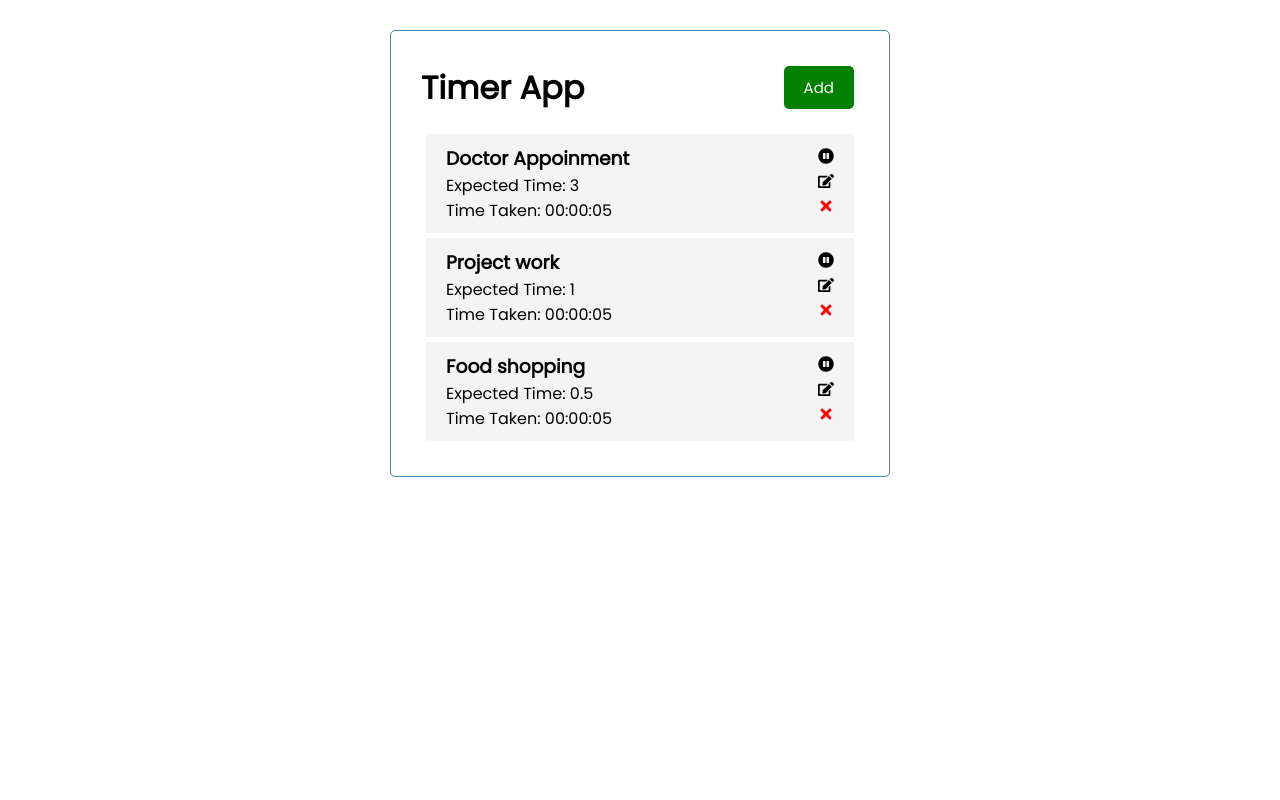
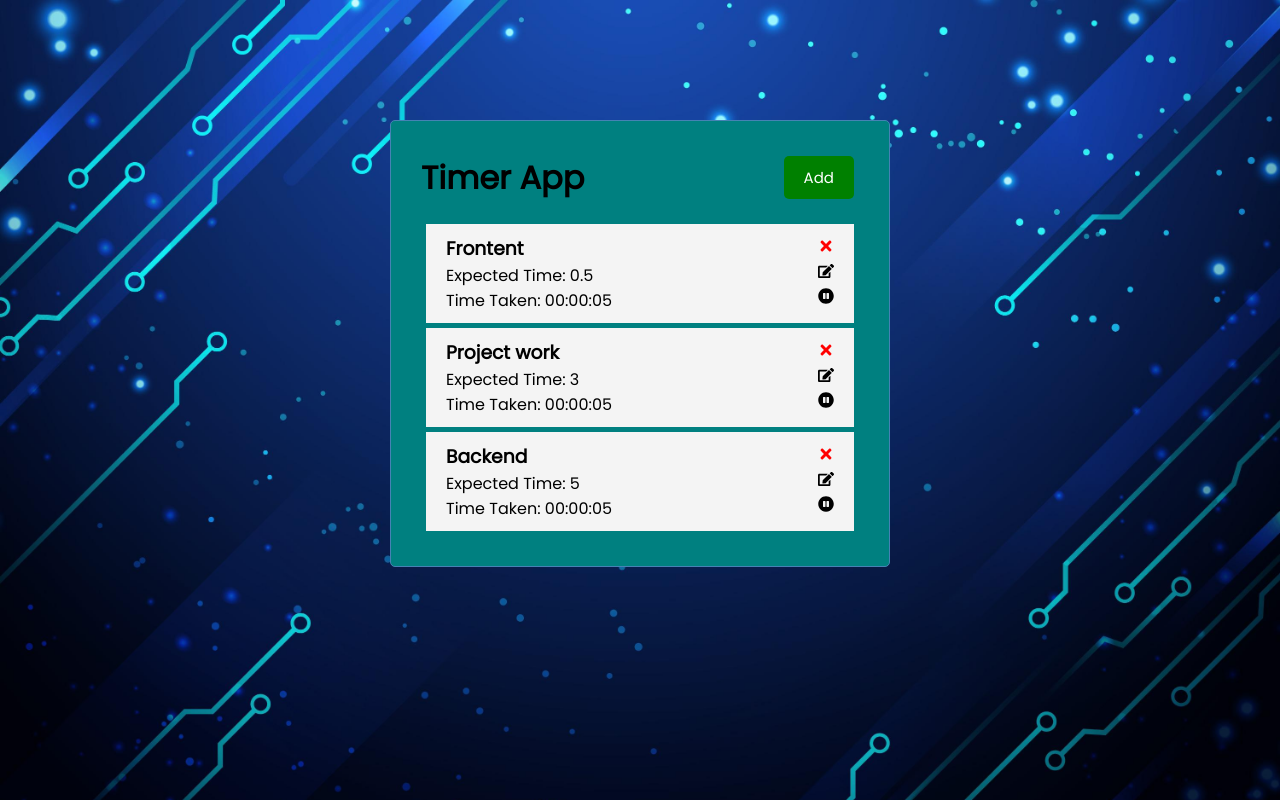
Before and after one commit to indar12/Timer, a React (Create React App) app: page / in a window 1280 px wide. Built offline with nearby package versions, Linux system fonts and the light colour scheme.

Commit message:
set bg and toggle play and pause btn

```diff
--- a/public/index.html
+++ b/public/index.html
@@ -28,7 +28,8 @@
   </head>
   <body>
     <noscript>You need to enable JavaScript to run this app.</noscript>
-    <div id="root"></div>
+    <div id="root">
+    </div>
     <!--
       This HTML file is a template.
       If you open it directly in the browser, you will see an empty page.
--- a/src/components/AddTask.js
+++ b/src/components/AddTask.js
@@ -10,6 +10,8 @@ const AddTask = ({ onAdd, editTaskId, editTaskFunc }) => {
       return;
     }
     if (editTaskId != null) {
+      setTaskName("");
+      setExpectedTime("");
       return editTaskFunc({ taskName, expectedTime });
     }
     onAdd({ taskName, expectedTime });
--- a/src/components/TaskItem.js
+++ b/src/components/TaskItem.js
@@ -1,5 +1,5 @@
 import React, { useEffect, useRef, useState } from "react";
-import { FaTimes, FaEdit, FaPauseCircle } from "react-icons/fa";
+import { FaTimes, FaEdit, FaPauseCircle, FaPlay } from "react-icons/fa";
 import StartTimer from "./StartTimer";
 
 const TaskItem = ({ task, onDelete, editFunc }) => {
@@ -40,22 +40,21 @@ const TaskItem = ({ task, onDelete, editFunc }) => {
       </div>
       <div className="taskIcons">
         <div>
+          <FaTimes
+            onClick={() => onDelete(task.id)}
+            style={{ color: "red", cursor: "pointer" }}
+          />
+          <div onClick={() => editFunc(task.id)}>
+            <FaEdit />
+          </div>
           <div
             onClick={() => {
               console.log("passTime", passTime);
               setPassTime(!passTime);
             }}
           >
-            <FaPauseCircle />{" "}
+            {passTime?<FaPlay/>:<FaPauseCircle />}
           </div>
-          <div onClick={() => editFunc(task.id)}>
-            <FaEdit />{" "}
-          </div>
-
-          <FaTimes
-            onClick={() => onDelete(task.id)}
-            style={{ color: "red", cursor: "pointer" }}
-          />
         </div>
       </div>
     </div>
--- a/src/components/Timer.js
+++ b/src/components/Timer.js
@@ -9,18 +9,18 @@ const Timer = () => {
   const [tasks, setTasks] = useState([
     {
       id: 1,
-      taskName: "Doctor Appoinment",
-      expectedTime: "3",
+      taskName: "Frontent",
+      expectedTime: "0.5",
     },
     {
       id: 2,
       taskName: "Project work",
-      expectedTime: "1",
+      expectedTime: "3",
     },
     {
       id: 3,
-      taskName: "Food shopping",
-      expectedTime: "0.5",
+      taskName: "Backend",
+      expectedTime: "5",
     },
   ]);
   const title = "Timer App";
--- a/src/index.css
+++ b/src/index.css
@@ -8,16 +8,21 @@
 
 body {
   font-family: "Poppins", sans-serif;
+  background-image: url(./assests/bg2.jpg);
+  background-size: cover;
+  background-repeat: no-repeat;
 }
 
 .container {
   max-width: 500px;
   margin: 30px auto;
+  margin-top: 120px;
   overflow: auto;
   min-height: 300px;
   border: 1px solid steelblue;
   padding: 30px;
   border-radius: 5px;
+  background-color: teal;
 }
 
 .header {
```
Also changed, not shown: src/assests/bg2.jpg (added).
